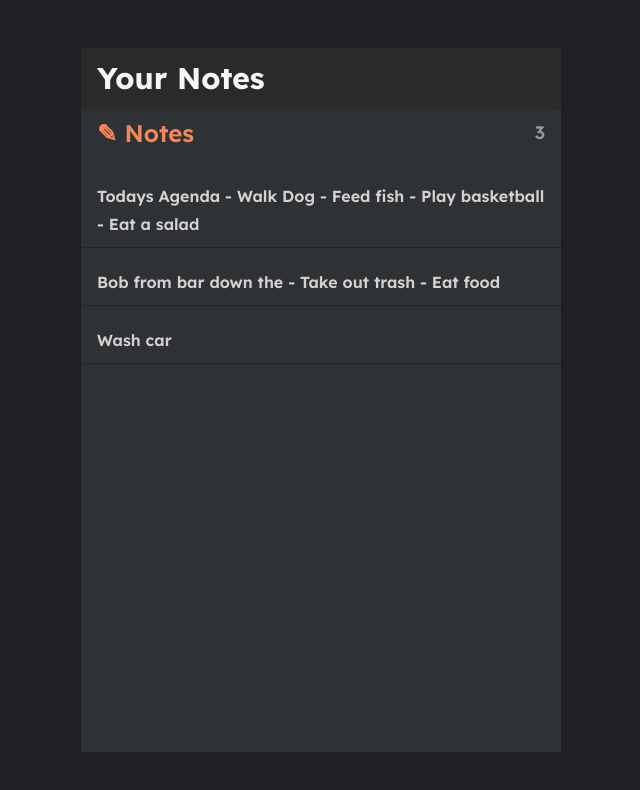
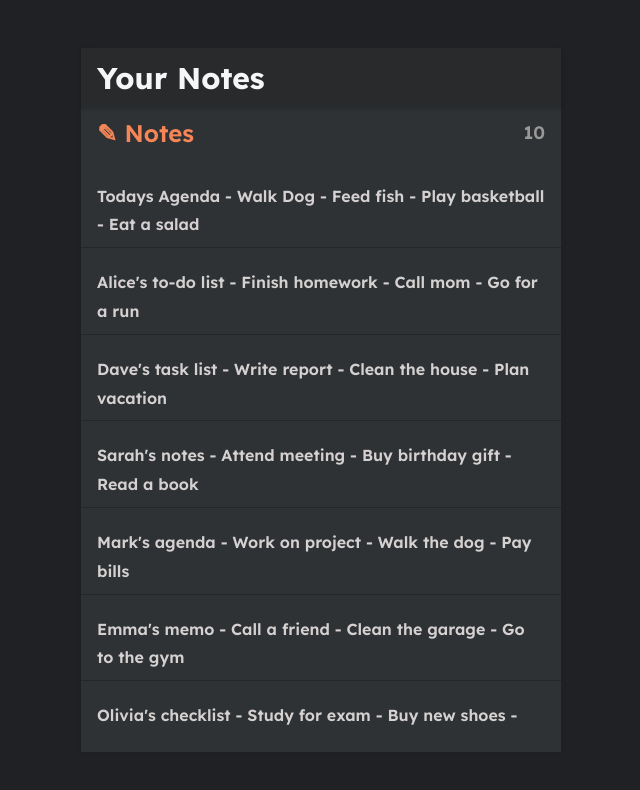
Before and after one commit to WojciechStancel/Notes-React-App, a React (Create React App) app: page / in a window 1280 px wide. Shown: the top 790 px of the page, without its empty margins (319-959 px from the left). Built offline with nearby package versions, Linux system fonts and the light colour scheme; data requests are answered from the project's data file.

Commit message:
added update and delete functionality

```diff
--- a/db.json
+++ b/db.json
@@ -3,17 +3,52 @@
 		{
 			"id": 1,
 			"body": "Todays Agenda\n\n- Walk Dog\n- Feed fish\n- Play basketball\n- Eat a salad",
-			"updated": "2021-07-14T13:49:02.078653Z"
+			"updated": "2023-11-06T02:23:15.295Z"
 		},
 		{
 			"id": 2,
-			"body": "Bob from bar down the \n\n- Take out trash\n- Eat food",
-			"updated": "2021-07-13T20:43:18.550058Z"
+			"body": "Alice's to-do list\n- Finish homework\n- Call mom\n- Go for a run",
+			"updated": "2023-11-06T02:23:21.847Z"
 		},
 		{
 			"id": 3,
-			"body": "Wash car",
-			"updated": "2021-07-13T19:46:12.187306Z"
+			"body": "Dave's task list\n- Write report\n- Clean the house\n- Plan vacation",
+			"updated": "2023-11-06T02:23:21.847Z"
+		},
+		{
+			"id": 4,
+			"body": "Sarah's notes\n- Attend meeting\n- Buy birthday gift\n- Read a book",
+			"updated": "2023-11-06T02:23:21.847Z"
+		},
+		{
+			"id": 5,
+			"body": "Mark's agenda\n- Work on project\n- Walk the dog\n- Pay bills",
+			"updated": "2023-11-06T02:23:21.847Z"
+		},
+		{
+			"id": 6,
+			"body": "Emma's memo\n- Call a friend\n- Clean the garage\n- Go to the gym",
+			"updated": "2023-11-06T02:23:21.847Z"
+		},
+		{
+			"id": 7,
+			"body": "Olivia's checklist\n- Study for exam\n- Buy new shoes\n- Gardening",
+			"updated": "2023-11-06T02:23:21.847Z"
+		},
+		{
+			"id": 8,
+			"body": "Daniel's plan\n- Watch a movie\n- Cook dinner\n- Home improvement",
+			"updated": "2023-11-06T02:23:21.847Z"
+		},
+		{
+			"id": 9,
+			"body": "Sophia's schedule\n- Attend yoga class\n- Write in journal\n- Plan trip",
+			"updated": "2023-11-06T02:23:21.847Z"
+		},
+		{
+			"id": 10,
+			"body": "Michael's goals\n- Learn a new language\n- Volunteer\n- Organize closet",
+			"updated": "2023-11-06T02:23:21.847Z"
 		}
 	]
 }
--- a/src/pages/Note.js
+++ b/src/pages/Note.js
@@ -1,10 +1,11 @@
-import { Link, useParams } from "react-router-dom";
+import { Link, useParams, Navigate } from "react-router-dom";
 import { ReactComponent as ArrowLeft } from "../assets/arrow-left.svg";
 import { useEffect, useState } from "react";
 
 const Note = () => {
 	const { id } = useParams();
 	const [note, setNote] = useState(null);
+	const [isRedirecting, setRedirecting] = useState(false);
 
 	useEffect(() => {
 		const getNote = async () => {
@@ -15,17 +16,50 @@ const Note = () => {
 		getNote();
 	}, [id]);
 
+	const updateNote = async () => {
+		await fetch(`http://localhost:5000/notes/${id}`, {
+			method: "PUT",
+			headers: {
+				"Content-Type": "application/json",
+			},
+			body: JSON.stringify({ ...note, updated: new Date() }),
+		});
+	};
+
+	const deleteNote = async () => {
+		await fetch(`http://localhost:5000/notes/${id}`, {
+			method: "DELETE",
+			headers: {
+				"Content-type": "application/json",
+			},
+		});
+		setRedirecting(true);
+	};
+
+	const handleSubmit = () => {
+		updateNote();
+	};
+
+	if (isRedirecting) {
+		return <Navigate to={"/"} />;
+	}
+
 	return (
 		<div className="note">
 			<div className="note-header">
 				<h3>
 					<Link to={"/"}>
-						<ArrowLeft />
+						<ArrowLeft onClick={handleSubmit} />
 					</Link>
 				</h3>
+				<button onClick={deleteNote}>Delete</button>
 			</div>
 
-			<textarea value={note?.body}></textarea>
+			<textarea
+				onChange={(e) => {
+					setNote({ ...note, body: e.target.value });
+				}}
+				value={note?.body}></textarea>
 		</div>
 	);
 };
```
